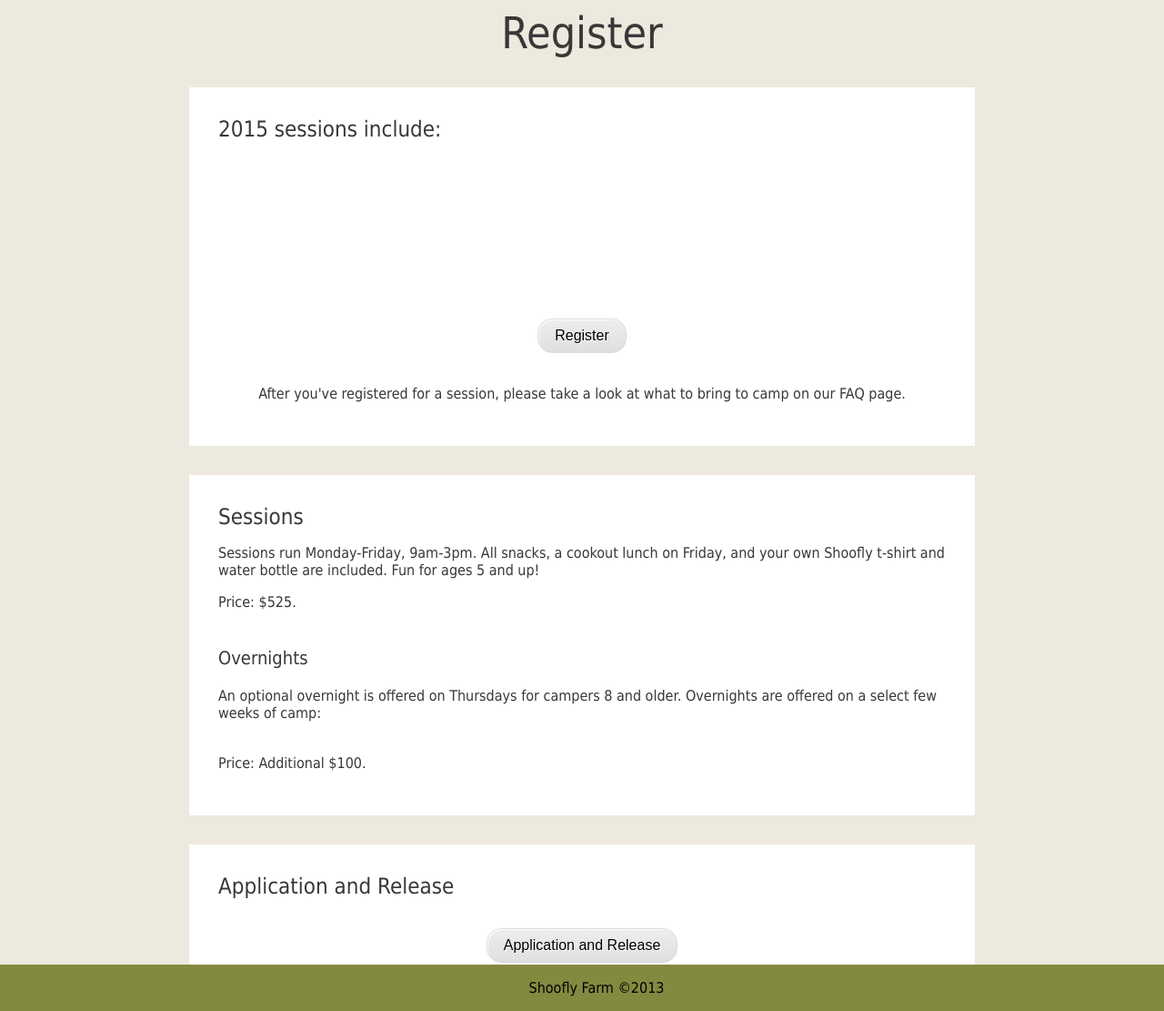
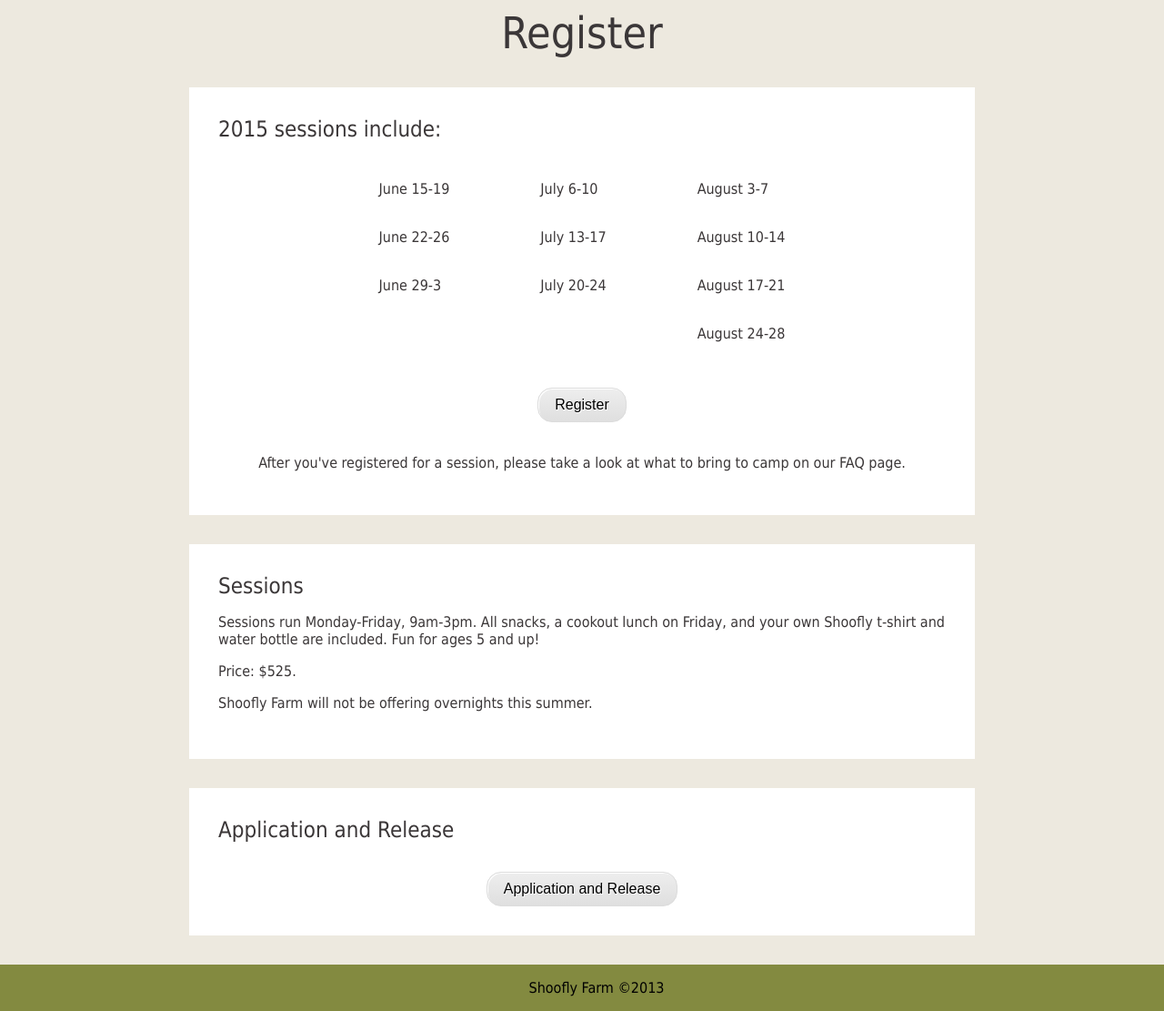
Before and after one commit to katekinsman/ShooflyRepo, a PHP site: page /index.php?page=register in a window 1280 px wide. Shown: the part 152-1263 px from the top of the page at 91% size. Run offline with PHP 8.4, Linux system fonts and the light colour scheme; some libraries are stand-ins or nearby versions; some web fonts are replaced.

Commit message:
updated registration and faq

```diff
--- a/register.php
+++ b/register.php
@@ -4,24 +4,32 @@
         <p> </p>
         <table>
             <tr>
-                <td class="closed"> </td>
-                <td class="closed"> </td>
-                <td class="closed"> </td>
+                <td class="open">June 15-19</td>
+				<td></td>
+                <td class="open">July 6-10</td>
+				<td></td>
+                <td class="open">August 3-7</td>
             </tr>
             <tr>
-                <td class="closed"> </td>
-                <td class="closed"> </td>
-                <td class="closed"> </td>
+                <td class="open">June 22-26</td>
+				<td></td>
+                <td class="open">July 13-17</td>
+				<td></td>
+                <td class="open">August 10-14</td>
             </tr>
             <tr>
-                <td class="closed"> </td>
-                <td class="closed"> </td>
-                <td class="closed"> </td>
+                <td class="open">June 29-3</td>
+				<td></td>
+                <td class="open">July 20-24</td>
+				<td></td>
+                <td class="open">August 17-21</td>
             </tr>
             <tr>
                 <td></td>
                 <td></td>
-                <td class="closed"> </td>
+				<td></td>
+				<td></td>
+                <td class="open">August 24-28</td>
             </tr>
         </table>
         <div class="centeredbutton"><a href="http://shooflyfarms.bonzidev.com/home.php"><button
@@ -38,16 +46,13 @@
         t-shirt and water bottle are included. Fun for ages 5 and up!</p>
         <p>Price: $525.</p>
 
-        <h3>Overnights</h3>
-        <p>An optional overnight is offered on Thursdays for campers 8 and older. Overnights are offered on a
-        select few weeks of camp:</p>
+        <p>Shoofly Farm will not be offering overnights this summer.</p>
         <table>
             <tr>
                 <td> </td>
                 <td> </td>
             </tr>
         </table>
-        <p>Price: Additional $100.</p>
 
 
     </article>
```
Also changed, not shown: faq.php (+0 -24 lines).
